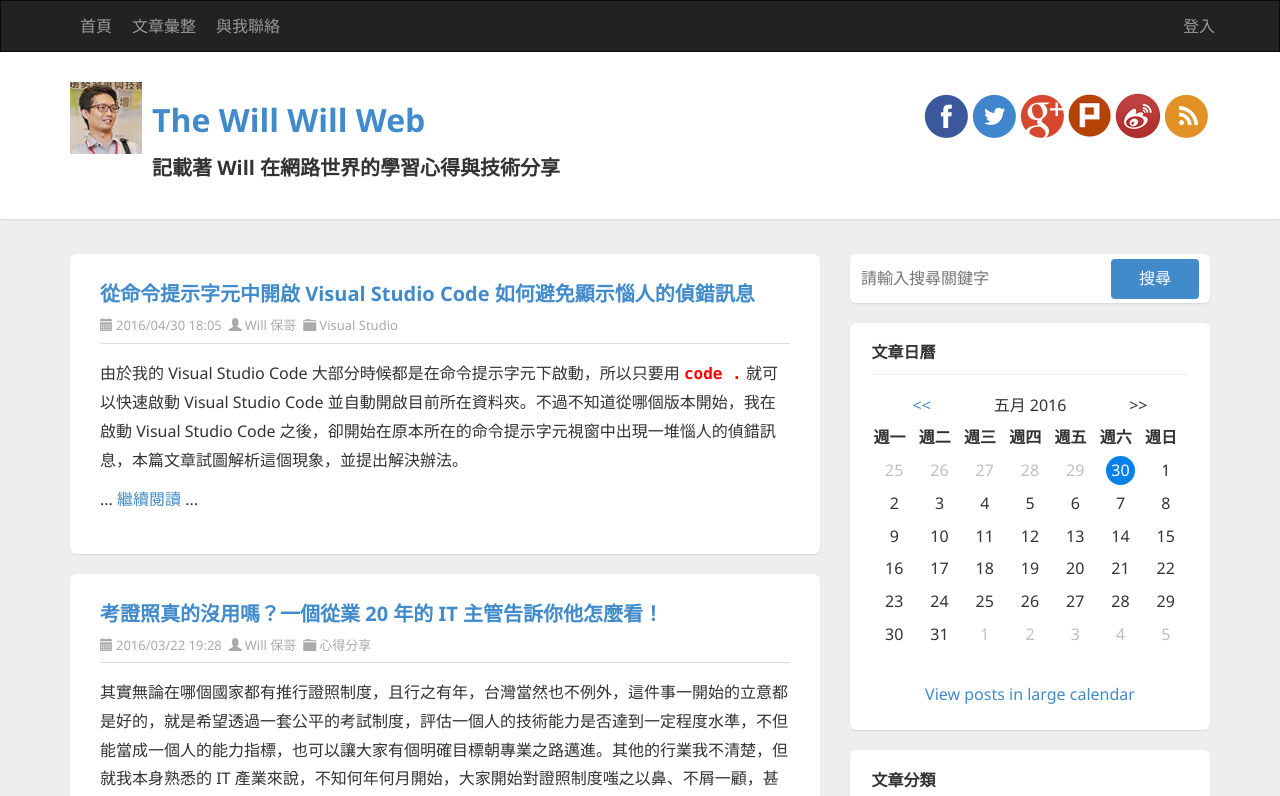
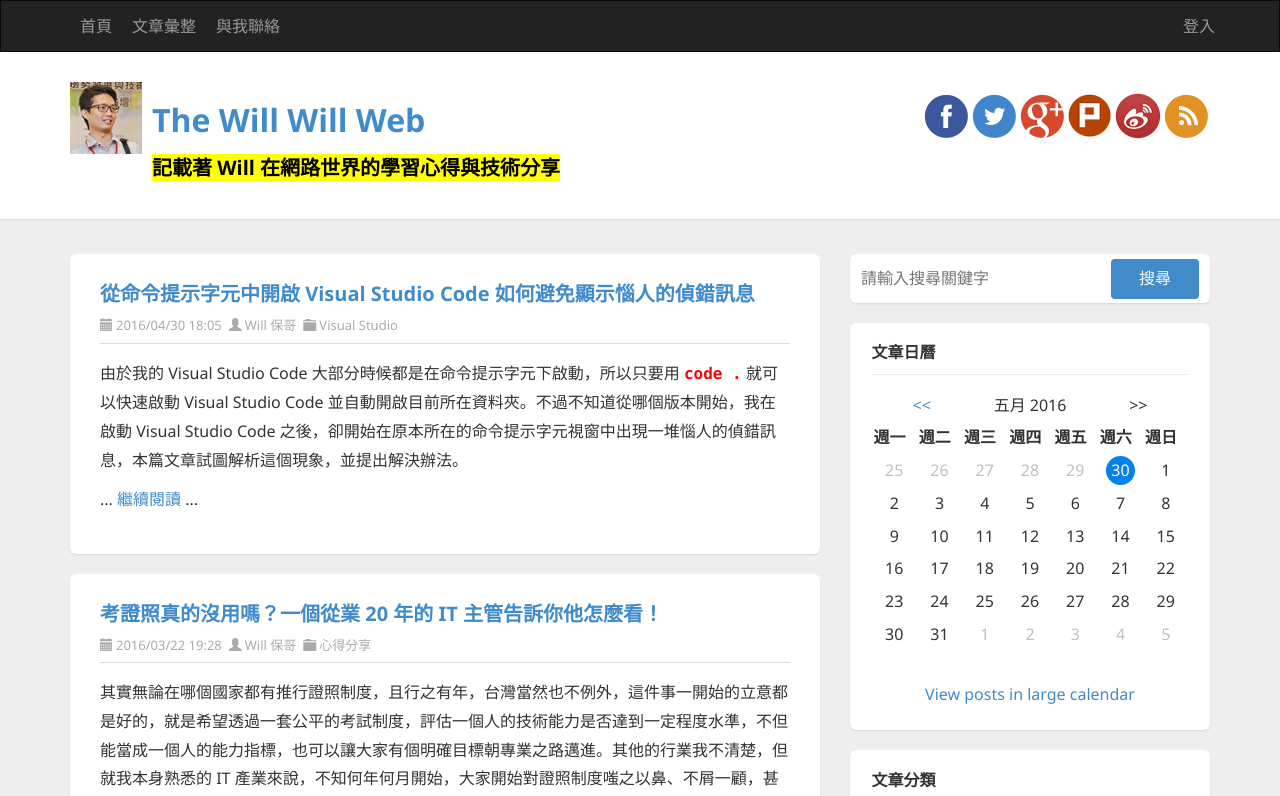
Before and after one commit to doggy8088/ng210307, an Angular app: page / in a window 1280 px wide. Shown: the top 796 px of the page. Built offline with nearby package versions, Linux system fonts and the light colour scheme.

Commit message:
示範屬性繫結寫法

```diff
--- a/src/app/header/header.component.html
+++ b/src/app/header/header.component.html
@@ -24,10 +24,11 @@
   </div>
   <div class="title-wrapper">
     <div class="container">
-      <img src="/assets/images/logo.png" class="pull-left logo" alt="The Will Will Web">
+      <img [src]="sitelogo" class="pull-left logo" [title]="sitename"
+           [attr.data-aaaaaa]="sitename">
       <div class="pull-left">
         <h1><a href="http://blog.miniasp.com/">{{ sitename }}</a></h1>
-        <h3>記載著 Will 在網路世界的學習心得與技術分享</h3>
+        <h3 [innerHTML]="subtitle"></h3>
       </div>
       <div id="social-icons" class="pull-right social-icon">
         <a href="https://www.facebook.com/will.fans" title="Will 保哥的技術交流中心" target="_blank">
--- a/src/app/header/header.component.ts
+++ b/src/app/header/header.component.ts
@@ -8,6 +8,8 @@ import { Component, OnInit } from '@angular/core';
 export class HeaderComponent implements OnInit {
 
   sitename = 'Hello World';
+  sitelogo = '/assets/images/logo.png';
+  subtitle = '<mark>記載著 Will 在網路世界的學習心得與技術分享</mark>';
 
   constructor() { }
 
```
